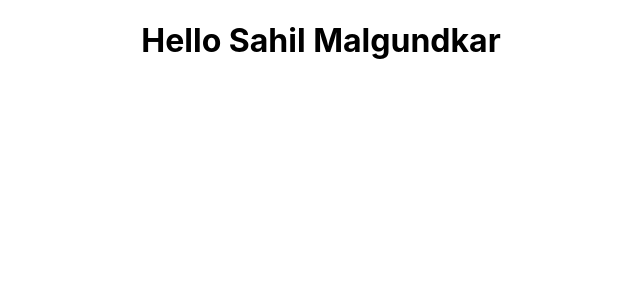
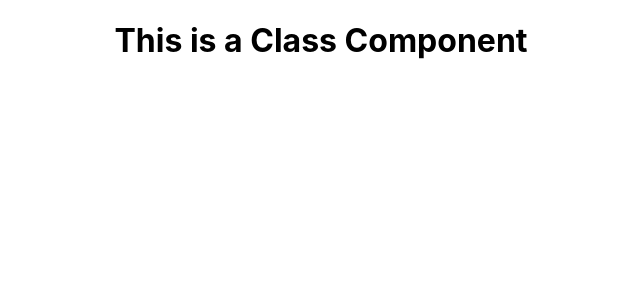
Before and after one commit to sahilm-10/EQ-React, a React (Create React App) app: page / in a window 1280 px wide. Shown: the top 300 px of the page, without its empty margins (319-959 px from the left). Built offline with nearby package versions, Linux system fonts and the light colour scheme.

Commit message:
Class Component Example Added

```diff
--- a/src/App.js
+++ b/src/App.js
@@ -1,11 +1,12 @@
 import './App.css';
+import WelcomeMessage from './Components/FirstClassComponent';
 import GreetMessage from './Components/FirstFunctionalComponent';
 import FullName from './Components/JsxExample';
 
 function App() {
   return (
     <div className="App">
-      <FullName/>
+      <WelcomeMessage/>
     </div>
   );
 }
--- /dev/null
+++ b/src/Components/FirstClassComponent.js
@@ -0,0 +1,10 @@
+import React,{Component} from "react";
+
+class WelcomeMessage extends Component{
+    // Class Components are Statefull,Smart and they have Lifecycle methods as compared to FC.
+    render(){
+        return <h1>This is a Class Component</h1>
+    }
+}
+
+export default WelcomeMessage;
```
